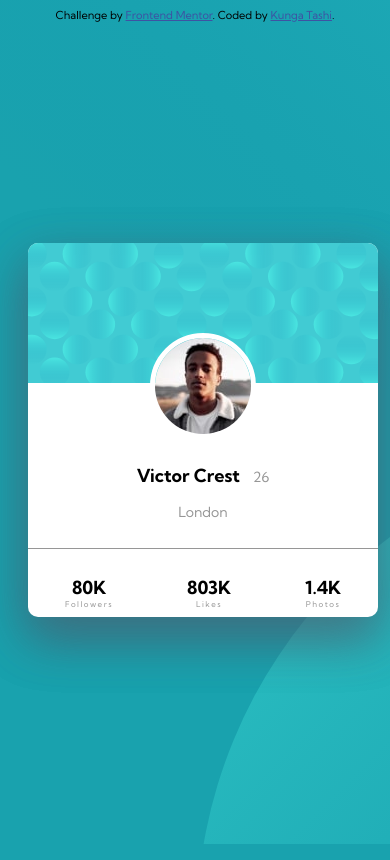
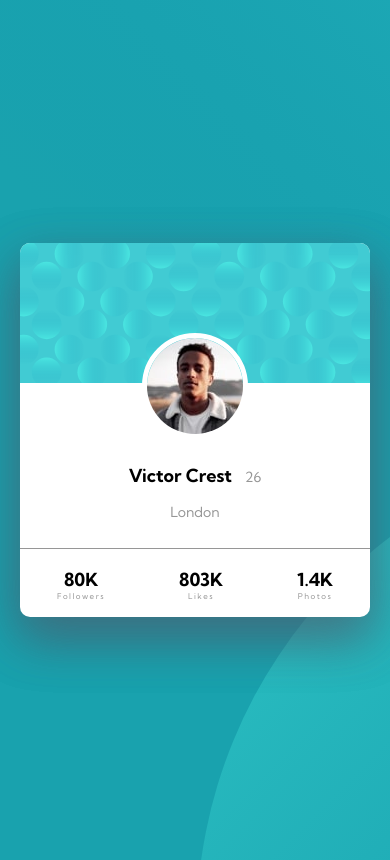
Before and after one commit to Kuntash/Profile_Card, a website: page index.html in a window 390 px wide. Drawn offline with Linux system fonts and the light colour scheme.

Commit message:
Just tweaked the background positions of pattern and card size for mobile view

```diff
--- a/index.html
+++ b/index.html
@@ -7,13 +7,7 @@
   <link rel="icon" type="image/png" sizes="32x32" href="./images/favicon-32x32.png">
   <link href="https://fonts.googleapis.com/css2?family=Kumbh+Sans:wght@400;700&display=swap" rel="stylesheet">
   <link rel="stylesheet" href="css/style.css">
-  <title>Frontend Mentor | Profile card component</title>
-
-  <!-- Feel free to remove these styles or customise in your own stylesheet 👍 -->
-  <style>
-    .attribution { font-size: 11px; text-align: center; }
-    .attribution a { color: hsl(228, 45%, 44%); }
-  </style>
+  <title>Kunga Tashi | Profile card component</title>
 </head>
 <body>
   <main class = "container">
@@ -67,9 +61,5 @@
       </div>
     </div>
   </main>
-  <div class="attribution">
-    Challenge by <a href="https://www.frontendmentor.io?ref=challenge" target="_blank">Frontend Mentor</a>.
-    Coded by <a href="#">Kunga Tashi</a>.
-  </div>
 </body>
 </html>
--- a/sass/_media-library.scss
+++ b/sass/_media-library.scss
@@ -1,5 +1,13 @@
-@mixin media-library() {
-  @media (max-width: 375px) {
-    @content;
+@mixin media-library($break-point) {
+  @if ($break-point == -tab) {
+    @media (max-width: 1024px) {
+      @content;
+    }
+  }
+
+  @if ($break-point == -phone) {
+    @media (max-width: 376px) {
+      @content;
+    }
   }
 }
--- a/sass/main.scss
+++ b/sass/main.scss
@@ -25,6 +25,7 @@ html {
   font-size: 0.8rem;
 }
 body {
+  height: 100vh;
   background: url("/images/bg-pattern-top.svg"),
     url("/images/bg-pattern-bottom.svg"), var(--dark-cyan);
   background-position: -19.7916667vw -69.5833333vh, 50.1388889vw 51.8055556vh;
@@ -32,13 +33,12 @@ body {
   position: relative;
   overflow: hidden;
   font-family: "Kumbh Sans", sans-serif;
-}
-
-.container {
-  position: absolute;
-  top: 50vh;
-  left: 50vw;
-  transform: translate(-50%, -50%);
+  display: flex;
+  justify-content: center;
+  align-items: center;
+  @include media-library(-phone) {
+    background-position: -204.8vw -101.7991vh, 43.4666667vw 56.071964vh;
+  }
 }
 
 .card {
@@ -49,6 +49,9 @@ body {
   border-radius: 1rem;
   background-color: var(--white);
 
+  @include media-library(-phone) {
+    max-width: 32.25rem;
+  }
   &__lower {
     font-size: 1.8rem;
     position: relative;
@@ -91,7 +94,7 @@ body {
     &__user2 {
       margin-top: 2.6rem;
       border-top: solid 0.01rem var(--dark-gray);
-      padding: 2.7rem 0;
+      padding: 1.9rem 0;
       display: flex;
       justify-content: space-around;
       align-items: center;
```
Also changed, not shown: css/style.css.
